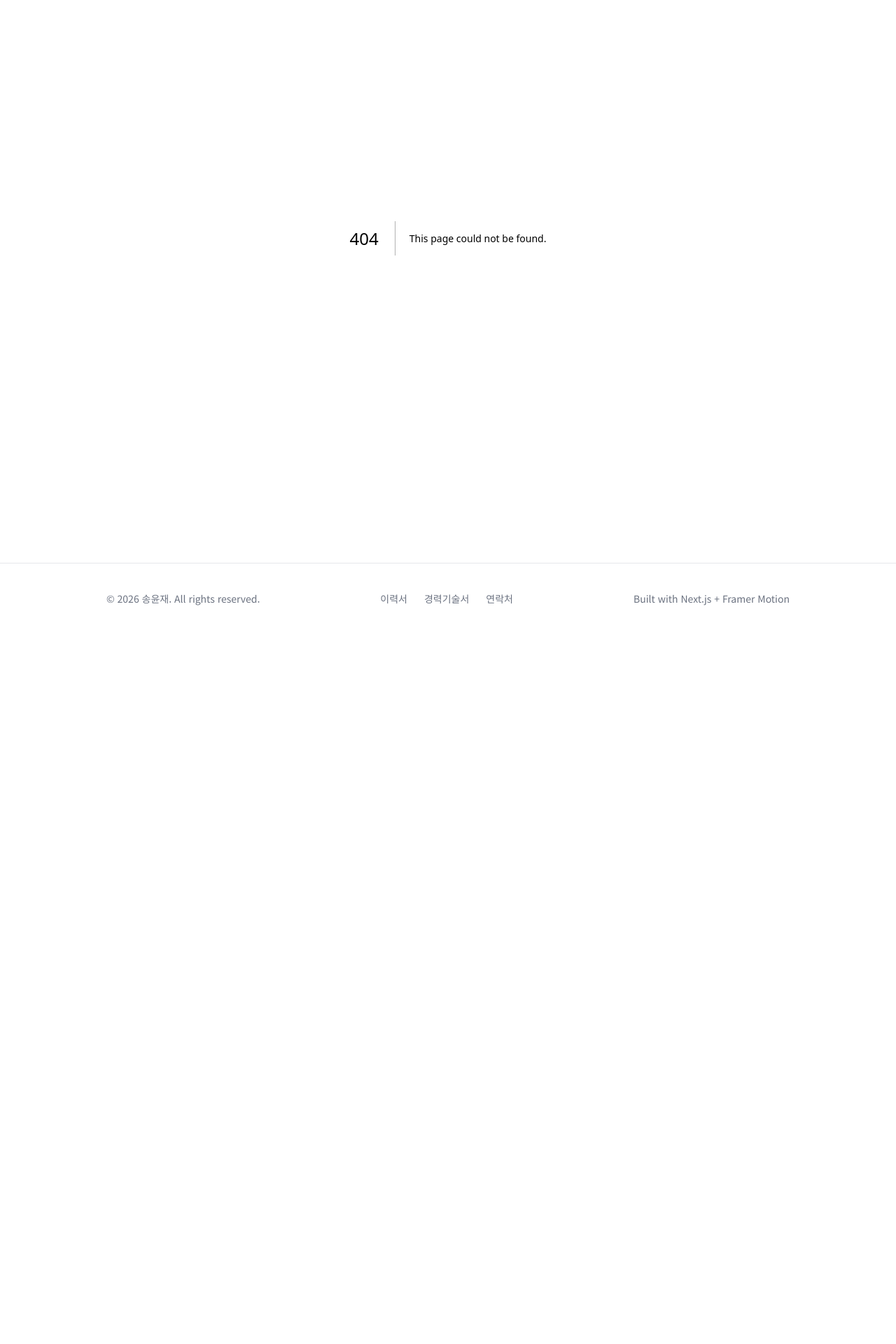
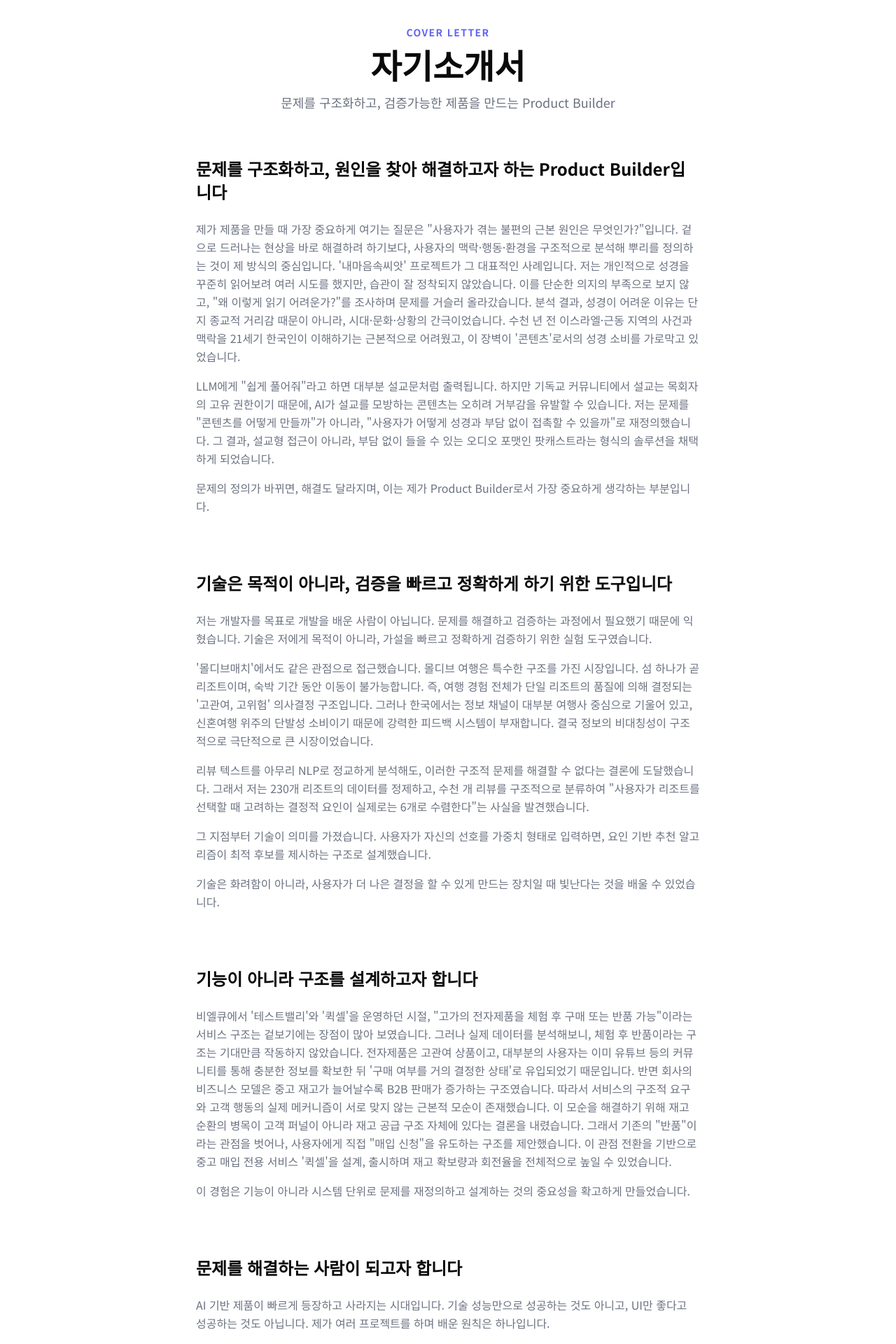
Before and after one commit to AngryJay91/heavaa-web, a Next.js app: page /cover-letter in a window 1280 px wide. Before the commit this address had no page. Shown: the part 60-1980 px from the top of the page at 70% size. Before the commit the page ends 965 px from the top, so only its background shows below. Built offline with nearby package versions, Linux system fonts and the light colour scheme.

Commit message:
feat: add cover-letter page with Notion original text

```diff
--- /dev/null
+++ b/src/app/cover-letter/page.tsx
@@ -0,0 +1,34 @@
+import type { Metadata } from 'next';
+import CoverSection from '@/components/cover-letter/CoverSection';
+import { coverSections } from '@/data/coverLetter';
+
+export const metadata: Metadata = {
+  title: '자기소개서',
+  description: '송윤재의 자기소개서',
+};
+
+export default function CoverLetterPage() {
+  return (
+    <div className="pt-24 pb-24">
+      <div className="max-w-3xl mx-auto px-4 sm:px-6">
+        {/* 페이지 헤더 */}
+        <div className="mb-16 text-center">
+          <p className="text-sm font-bold uppercase tracking-widest text-[var(--accent)] mb-3">
+            Cover Letter
+          </p>
+          <h1 className="text-4xl md:text-5xl font-black mb-4">자기소개서</h1>
+          <p className="text-[var(--muted)] text-lg max-w-xl mx-auto">
+            문제를 구조화하고, 검증가능한 제품을 만드는 Product Builder
+          </p>
+        </div>
+
+        {/* 섹션 목록 */}
+        <div>
+          {coverSections.map((section) => (
+            <CoverSection key={section.id} section={section} />
+          ))}
+        </div>
+      </div>
+    </div>
+  );
+}
--- /dev/null
+++ b/src/components/cover-letter/CoverSection.tsx
@@ -0,0 +1,54 @@
+'use client';
+
+import { motion } from 'framer-motion';
+import { CoverSection as CoverSectionType } from '@/data/coverLetter';
+
+const QUOTE_PREFIX = '"AI 제품의 성공은';
+
+const fadeUp = {
+  hidden: { opacity: 0, y: 24 },
+  visible: { opacity: 1, y: 0, transition: { duration: 0.6, ease: 'easeOut' as const } },
+};
+
+interface Props {
+  section: CoverSectionType;
+}
+
+export default function CoverSection({ section }: Props) {
+  return (
+    <motion.article
+      className="mb-16 md:mb-20"
+      initial="hidden"
+      whileInView="visible"
+      viewport={{ once: true, margin: '-60px' }}
+      variants={fadeUp}
+    >
+      <h2 className="text-xl md:text-2xl font-bold mb-6 leading-snug">
+        {section.heading}
+      </h2>
+      <div className="space-y-4">
+        {section.paragraphs.map((para, idx) => {
+          const isQuote = para.startsWith(QUOTE_PREFIX);
+          if (isQuote) {
+            return (
+              <blockquote
+                key={idx}
+                className="border-l-4 border-[var(--accent)] pl-4 py-1 my-6 text-base font-semibold text-[var(--foreground)] leading-relaxed"
+              >
+                {para}
+              </blockquote>
+            );
+          }
+          return (
+            <p
+              key={idx}
+              className="text-base leading-relaxed text-[var(--muted)]"
+            >
+              {para}
+            </p>
+          );
+        })}
+      </div>
+    </motion.article>
+  );
+}
--- /dev/null
+++ b/src/data/coverLetter.ts
@@ -0,0 +1,45 @@
+export interface CoverSection {
+  id: string;
+  heading: string;
+  paragraphs: string[];
+}
+
+export const coverSections: CoverSection[] = [
+  {
+    id: 'problem-structure',
+    heading: '문제를 구조화하고, 원인을 찾아 해결하고자 하는 Product Builder입니다',
+    paragraphs: [
+      '제가 제품을 만들 때 가장 중요하게 여기는 질문은 "사용자가 겪는 불편의 근본 원인은 무엇인가?"입니다. 겉으로 드러나는 현상을 바로 해결하려 하기보다, 사용자의 맥락·행동·환경을 구조적으로 분석해 뿌리를 정의하는 것이 제 방식의 중심입니다. \'내마음속씨앗\' 프로젝트가 그 대표적인 사례입니다. 저는 개인적으로 성경을 꾸준히 읽어보려 여러 시도를 했지만, 습관이 잘 정착되지 않았습니다. 이를 단순한 의지의 부족으로 보지 않고, "왜 이렇게 읽기 어려운가?"를 조사하며 문제를 거슬러 올라갔습니다. 분석 결과, 성경이 어려운 이유는 단지 종교적 거리감 때문이 아니라, 시대·문화·상황의 간극이었습니다. 수천 년 전 이스라엘·근동 지역의 사건과 맥락을 21세기 한국인이 이해하기는 근본적으로 어려웠고, 이 장벽이 \'콘텐츠\'로서의 성경 소비를 가로막고 있었습니다.',
+      'LLM에게 "쉽게 풀어줘"라고 하면 대부분 설교문처럼 출력됩니다. 하지만 기독교 커뮤니티에서 설교는 목회자의 고유 권한이기 때문에, AI가 설교를 모방하는 콘텐츠는 오히려 거부감을 유발할 수 있습니다. 저는 문제를 "콘텐츠를 어떻게 만들까"가 아니라, "사용자가 어떻게 성경과 부담 없이 접촉할 수 있을까"로 재정의했습니다. 그 결과, 설교형 접근이 아니라, 부담 없이 들을 수 있는 오디오 포맷인 팟캐스트라는 형식의 솔루션을 채택하게 되었습니다.',
+      '문제의 정의가 바뀌면, 해결도 달라지며, 이는 제가 Product Builder로서 가장 중요하게 생각하는 부분입니다.',
+    ],
+  },
+  {
+    id: 'tech-as-tool',
+    heading: '기술은 목적이 아니라, 검증을 빠르고 정확하게 하기 위한 도구입니다',
+    paragraphs: [
+      '저는 개발자를 목표로 개발을 배운 사람이 아닙니다. 문제를 해결하고 검증하는 과정에서 필요했기 때문에 익혔습니다. 기술은 저에게 목적이 아니라, 가설을 빠르고 정확하게 검증하기 위한 실험 도구였습니다.',
+      '\'몰디브매치\'에서도 같은 관점으로 접근했습니다. 몰디브 여행은 특수한 구조를 가진 시장입니다. 섬 하나가 곧 리조트이며, 숙박 기간 동안 이동이 불가능합니다. 즉, 여행 경험 전체가 단일 리조트의 품질에 의해 결정되는 \'고관여, 고위험\' 의사결정 구조입니다. 그러나 한국에서는 정보 채널이 대부분 여행사 중심으로 기울어 있고, 신혼여행 위주의 단발성 소비이기 때문에 강력한 피드백 시스템이 부재합니다. 결국 정보의 비대칭성이 구조적으로 극단적으로 큰 시장이었습니다.',
+      '리뷰 텍스트를 아무리 NLP로 정교하게 분석해도, 이러한 구조적 문제를 해결할 수 없다는 결론에 도달했습니다. 그래서 저는 230개 리조트의 데이터를 정제하고, 수천 개 리뷰를 구조적으로 분류하여 "사용자가 리조트를 선택할 때 고려하는 결정적 요인이 실제로는 6개로 수렴한다"는 사실을 발견했습니다.',
+      '그 지점부터 기술이 의미를 가졌습니다. 사용자가 자신의 선호를 가중치 형태로 입력하면, 요인 기반 추천 알고리즘이 최적 후보를 제시하는 구조로 설계했습니다.',
+      '기술은 화려함이 아니라, 사용자가 더 나은 결정을 할 수 있게 만드는 장치일 때 빛난다는 것을 배울 수 있었습니다.',
+    ],
+  },
+  {
+    id: 'design-structure',
+    heading: '기능이 아니라 구조를 설계하고자 합니다',
+    paragraphs: [
+      '비엘큐에서 \'테스트밸리\'와 \'퀵셀\'을 운영하던 시절, "고가의 전자제품을 체험 후 구매 또는 반품 가능"이라는 서비스 구조는 겉보기에는 장점이 많아 보였습니다. 그러나 실제 데이터를 분석해보니, 체험 후 반품이라는 구조는 기대만큼 작동하지 않았습니다. 전자제품은 고관여 상품이고, 대부분의 사용자는 이미 유튜브 등의 커뮤니티를 통해 충분한 정보를 확보한 뒤 \'구매 여부를 거의 결정한 상태\'로 유입되었기 때문입니다. 반면 회사의 비즈니스 모델은 중고 재고가 늘어날수록 B2B 판매가 증가하는 구조였습니다. 따라서 서비스의 구조적 요구와 고객 행동의 실제 메커니즘이 서로 맞지 않는 근본적 모순이 존재했습니다. 이 모순을 해결하기 위해 재고 순환의 병목이 고객 퍼널이 아니라 재고 공급 구조 자체에 있다는 결론을 내렸습니다. 그래서 기존의 "반품"이라는 관점을 벗어나, 사용자에게 직접 "매입 신청"을 유도하는 구조를 제안했습니다. 이 관점 전환을 기반으로 중고 매입 전용 서비스 \'퀵셀\'을 설계, 출시하며 재고 확보량과 회전율을 전체적으로 높일 수 있었습니다.',
+      '이 경험은 기능이 아니라 시스템 단위로 문제를 재정의하고 설계하는 것의 중요성을 확고하게 만들었습니다.',
+    ],
+  },
+  {
+    id: 'problem-solver',
+    heading: '문제를 해결하는 사람이 되고자 합니다',
+    paragraphs: [
+      'AI 기반 제품이 빠르게 등장하고 사라지는 시대입니다. 기술 성능만으로 성공하는 것도 아니고, UI만 좋다고 성공하는 것도 아닙니다. 제가 여러 프로젝트를 하며 배운 원칙은 하나입니다.',
+      '"AI 제품의 성공은 문제 정의 → 실험 설계 → 검증의 정확도에서 결정된다."',
+      'AI 모델을 선택하는 것보다 중요한 것은 \'무엇이 문제인지\', \'해결해야 할 가설은 무엇인지\', \'어떤 실험을 통해 검증해야 하는지\', \'기술을 어떻게 비즈니스 언어로 번역할 것인지\'입니다. 저는 앞으로도 이러한 영역에서 기여하고 싶습니다. 비즈니스의 문제를 AI가 풀 수 있는 형태로 구조화하고, PoC를 설계해 빠르게 검증하며, 사용자의 경험과 기술 아키텍처 사이의 간극을 좁히고, 시작부터 끝까지 "문제가 해결되는 방향"으로 제품을 이끄는 조직의 한 구성원이 되고 싶습니다.',
+    ],
+  },
+];
--- a/src/data/site.ts
+++ b/src/data/site.ts
@@ -31,6 +31,7 @@ export const siteConfig: SiteConfig = {
     { label: '홈', href: '/' },
     { label: '이력서', href: '/resume' },
     { label: '경력기술서', href: '/career' },
+    { label: '자기소개서', href: '/cover-letter' },
     { label: '연락처', href: '/contact' },
   ],
 };
```
Also changed, not shown: 1 other file (tests, documents, lock files or other folders).
